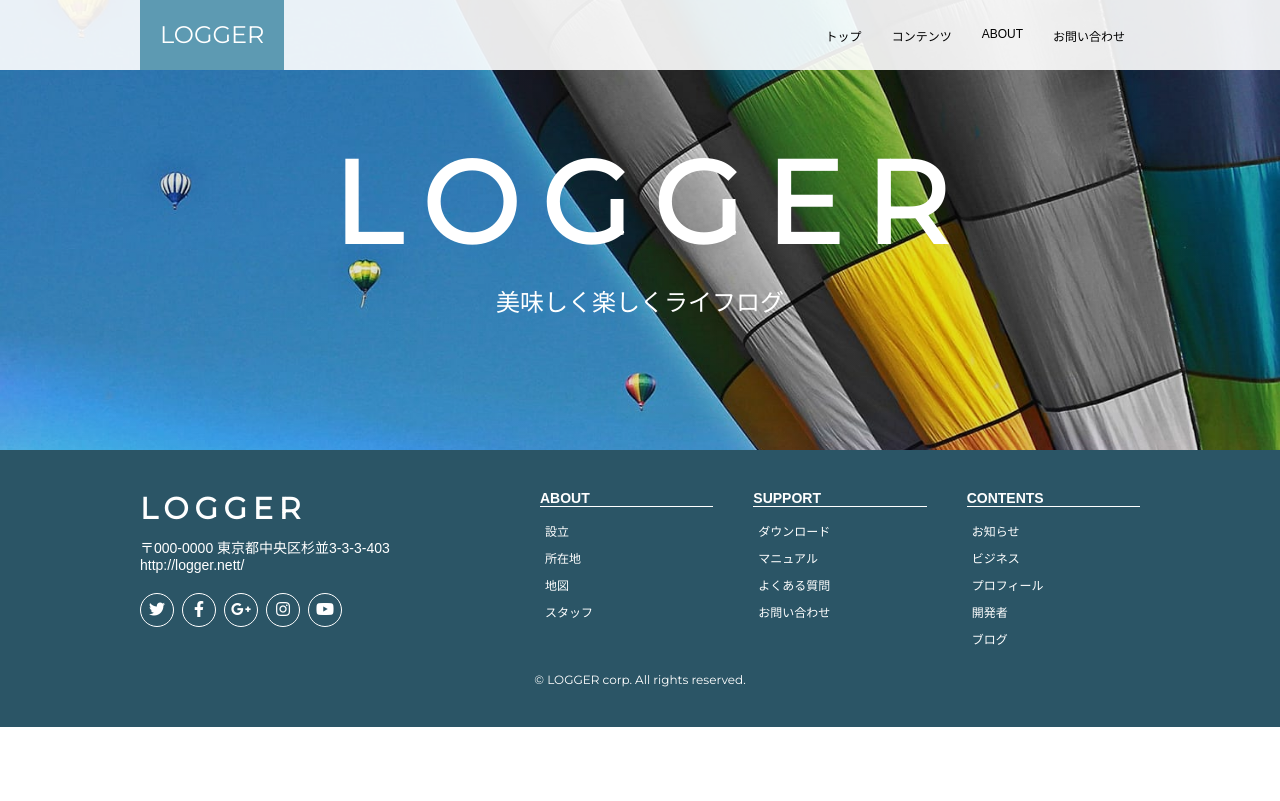
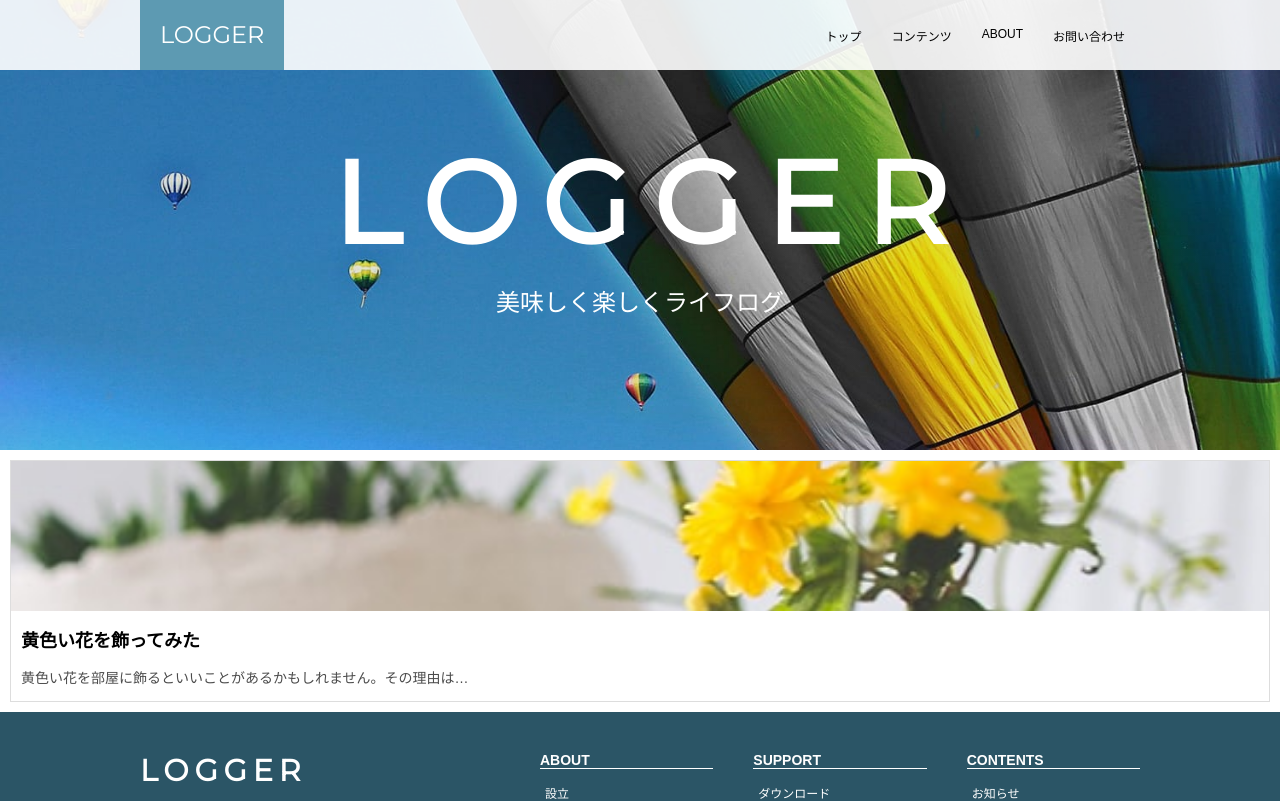
Before and after one commit to yinm/6step-master-html-css, a Nuxt app in the folder trace/: page /articleA in a window 1280 px wide. Shown: the top 801 px of the page. Built offline with nearby package versions, Linux system fonts and the light colour scheme.

Commit message:
Try 5-1-2

```diff
--- /dev/null
+++ b/trace/components/Card.vue
@@ -0,0 +1,45 @@
+<template>
+  <a href="#">
+    <div class="photo" />
+    <div class="text-container">
+      <h2>黄色い花を飾ってみた</h2>
+      <p>黄色い花を部屋に飾るといいことがあるかもしれません。その理由は…</p>
+    </div>
+  </a>
+</template>
+
+<style scoped>
+  a {
+    display: block;
+    margin: 10px;
+    border: solid 1px var(--gray-color);
+    text-decoration: none;
+    color: inherit;
+  }
+
+  a:hover {
+    opacity: 0.8;
+  }
+
+  .photo {
+    height: 150px;
+    width: 100%;
+    background-image: url('/p01.jpg');
+    background-position: center;
+    background-size: cover;
+  }
+
+  .text-container {
+    padding-left: 10px;
+    padding-right: 10px;
+  }
+
+  h2 {
+    font-size: 18px;
+  }
+
+  p {
+    font-size: 14px;
+    opacity: 0.7;
+  }
+</style>
--- a/trace/pages/articleA.vue
+++ b/trace/pages/articleA.vue
@@ -2,17 +2,20 @@
   <div>
     <Header />
     <Hero2 />
+    <Card />
     <Footer />
   </div>
 </template>
 
 <script>
+  import Card from '~/components/Card'
   import Footer from '~/components/Footer'
   import Header from '~/components/Header'
   import Hero2 from '~/components/Hero2'
 
   export default {
     components: {
+      Card,
       Footer,
       Header,
       Hero2,
```
Also changed, not shown: trace/static/p01.jpg (added).
